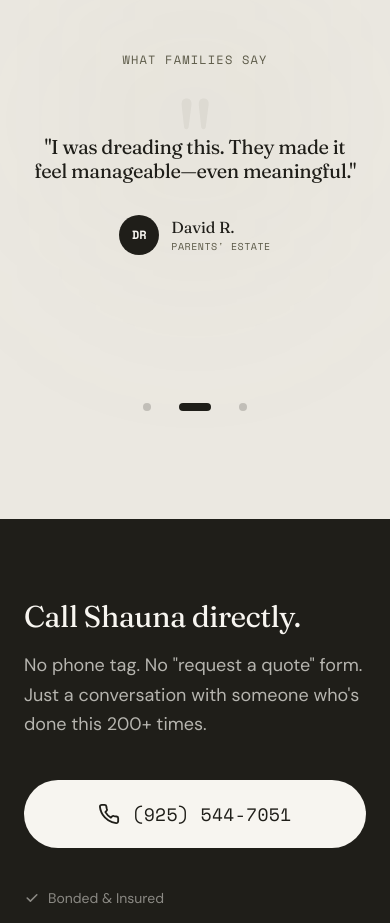
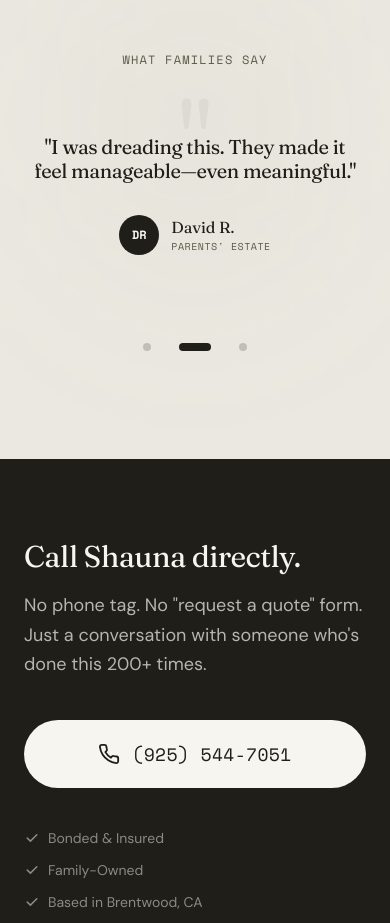
Before and after one commit to AlienOctopus/heart-home-estate-sales, a React (Vite) app: page / in a window 390 px wide. Shown: the part 5540-6463 px from the top of the page. Built offline with nearby package versions, Linux system fonts and the light colour scheme.

Commit message:
Further reduce testimonial min-height on mobile (180px)

```diff
--- a/components/Testimonials.tsx
+++ b/components/Testimonials.tsx
@@ -34,7 +34,7 @@ export const Testimonials: React.FC = () => {
                 </div>
 
                 {/* Quote Display */}
-                <div className="relative min-h-[240px] sm:min-h-[260px] md:min-h-[240px]">
+                <div className="relative min-h-[180px] sm:min-h-[220px] md:min-h-[240px]">
                     {DATA.testimonials.map((t, i) => (
                         <div
                             key={i}
```
